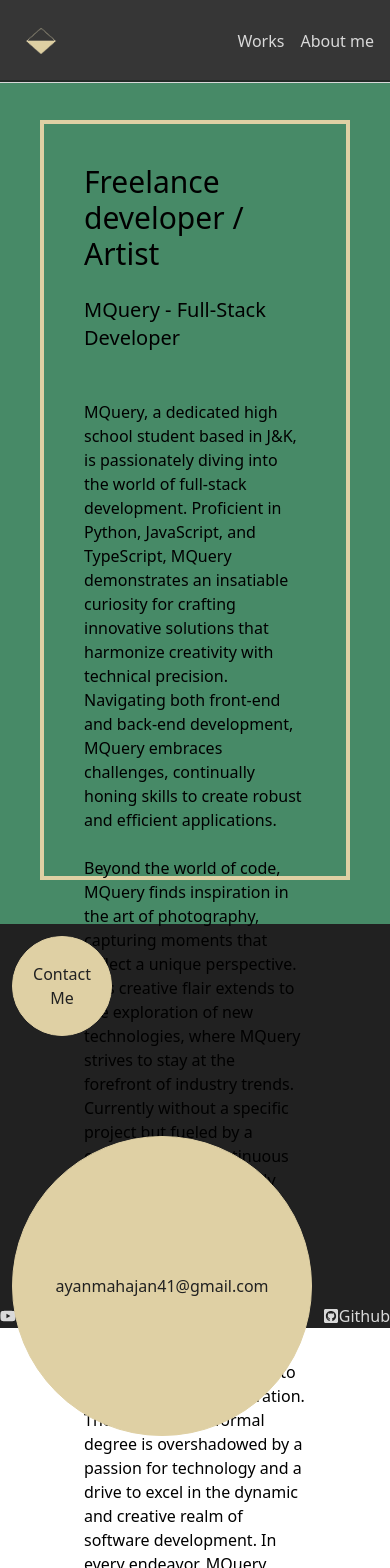
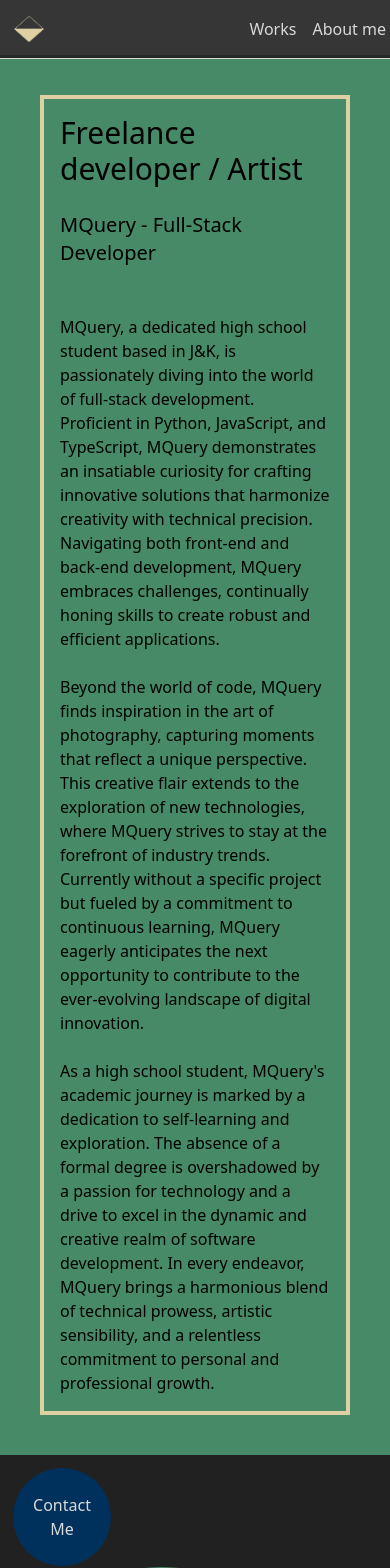
Before and after one commit to Meqr1/Portfolio, a Next.js app: page /About in a window 390 px wide. Shown: the top 1568 px of the page. Built offline with nearby package versions, Linux system fonts and the light colour scheme.

Commit message:
Design Changes
fixed small screen contact issue
added border to social media handles
changed padding of navbar
fixed work button not working

```diff
--- a/components/Contact.js
+++ b/components/Contact.js
@@ -11,21 +11,21 @@ const contact = () => {
     <div>
       <div className="bg-black flex text-white h-[45vh] p-3 justify-between">
         <div>
-          <button className="border border-beige text-black bg-beige aspect-square rounded-full p-4 h-[100px]" onClick={handleContactClick}>
+          <button className="border text-white border-black bg-blue aspect-square rounded-full p-4 h-[100px] hover:bg-beige transition-colors duration-500 hover:text-black" onClick={handleContactClick}>
             Contact Me
           </button>
-          <button className="border border-beige text-black bg-beige aspect-square rounded-full p-4 translate-y-[100px] h-[300px]" onClick={handleContactClick}>ayanmahajan41@gmail.com</button>
+          <button className="border border-green text-white bg-green aspect-square rounded-full p-4 translate-y-[00px] sm:translate-y-[100px] h-[300px] hover:bg-beige transition-colors duration-500 hover:text-black hover:border-beige" onClick={handleContactClick}>ayanmahajan41@gmail.com</button>
         </div>
-        <div className="hidden sm:block">
-          <a href="https://www.youtube.com/channel/UC8-ns1F3px56_LVj44athGw" className="flex items-center"><FaYoutube /> Youtube</a>
-          <a href="https://www.instagram.com/ayan_johxn/" className="flex items-center"><FaInstagramSquare /> Instagram</a>
-          <a href="https://github.com/Meqr1" className="flex items-center"><FaGithubSquare /> Github</a>
+        <div className="hidden sm:flex flex-col p-4 border-l border-white">
+          <a href="https://www.youtube.com/channel/UC8-ns1F3px56_LVj44athGw" className="flex items-center"><FaYoutube /> <p className="ml-2">Youtube</p></a>
+          <a href="https://www.instagram.com/ayan_johxn/" className="flex items-center"><FaInstagramSquare /> <p className="ml-2">Instagram</p></a>
+          <a href="https://github.com/Meqr1" className="flex items-center"><FaGithubSquare /> <p className="ml-2">Github</p></a>
         </div>
       </div>
-      <footer className="flex justify-between bg-black text-white block sm:hidden">
-        <a href="https://www.youtube.com/channel/UC8-ns1F3px56_LVj44athGw" className="flex items-center"><FaYoutube /> Youtube</a>
-        <a href="https://www.instagram.com/ayan_johxn/" className="flex items-center"><FaInstagramSquare /> Instagram</a>
-        <a href="https://github.com/Meqr1" className="flex items-center"><FaGithubSquare /> Github</a>
+      <footer className="flex justify-between bg-black text-white sm:hidden pt-2 p-4 border-t">
+        <a href="https://www.youtube.com/channel/UC8-ns1F3px56_LVj44athGw" className="flex items-center"><FaYoutube /><p className="ml-2">Youtube</p></a>
+        <a href="https://www.instagram.com/ayan_johxn/" className="flex items-center"><FaInstagramSquare /><p className="ml-2">Instagram</p></a>
+        <a href="https://github.com/Meqr1" className="flex items-center"><FaGithubSquare /><p className="ml-2">Github</p></a>
       </footer>
     </div>
   );
--- a/components/Main2.js
+++ b/components/Main2.js
@@ -13,18 +13,18 @@ const Main1 = () => {
         <Image src={'/profile.png'} width={120} height={80}/>
       </div>
     </main>
-    <div className="">
+    <div className="bg-white">
         <h3 className="text-center text-2xl">Works</h3>
         <a className="p-4 grid grid-row-3 md:grid-cols-3 hover:cursor-pointer" href="/works">
-          <div className="shadow h-[200px] m-2">
+          <div className="shadow h-[200px] m-2 border-2 rounded border-green">
             <Image />
           </div>
 
-          <div className="shadow h-[200px] m-2">
+          <div className="shadow h-[200px] m-2 border-2 rounded border-green">
             <Image />
           </div>
 
-          <div className="shadow h-[200px] m-2">
+          <div className="shadow h-[200px] m-2 border-2 rounded border-green">
             <Image />
           </div>
         </a>
--- a/components/navbar.js
+++ b/components/navbar.js
@@ -2,12 +2,12 @@ import Image from 'next/image'
 
 const Navbar = () => {
   return (
-    <nav className={`navbar fixed top-0 w-full z-10 p-4 border-b bg-black bg-opacity-90 text-white`}>
+    <nav className={`navbar fixed top-0 w-full z-10 p-1 border-b bg-black bg-opacity-90 text-white`}>
       <div className="container mx-auto">
         <div className="flex items-center justify-between">
-          <div>
+          <a href='/'>
             <Image src={"/profile.png"} width={50} height={50}/>
-          </div>
+          </a>
           <div>
           <a className="" href='/Works'>Works</a>
           <a className="ml-4" href="/About">About me</a>
--- a/package.json
+++ b/package.json
@@ -1,6 +1,6 @@
 {
   "name": "portfolio",
-  "version": "1.0.0",
+  "version": "1.2.0",
   "description": "portfolio",
   "scripts": {
     "dev": "next dev -H 0.0.0.0",
--- a/pages/About.js
+++ b/pages/About.js
@@ -3,8 +3,8 @@ import Contact from '../components/Contact'
 const About = () => {
   return (
     <div>
-    <div className="bg-green h-screen mt-[80px] p-10">
-        <div className="border-4 border-beige p-10 h-[90vh]">
+    <div className="bg-green mt-[55px] p-10">
+        <div className="border-4 border-beige p-4 sm:p-10">
       <h3 className="text-3xl">Freelance developer / Artist</h3>
         <br />
       <h2 className="text-xl">MQuery - Full-Stack Developer</h2>
```
